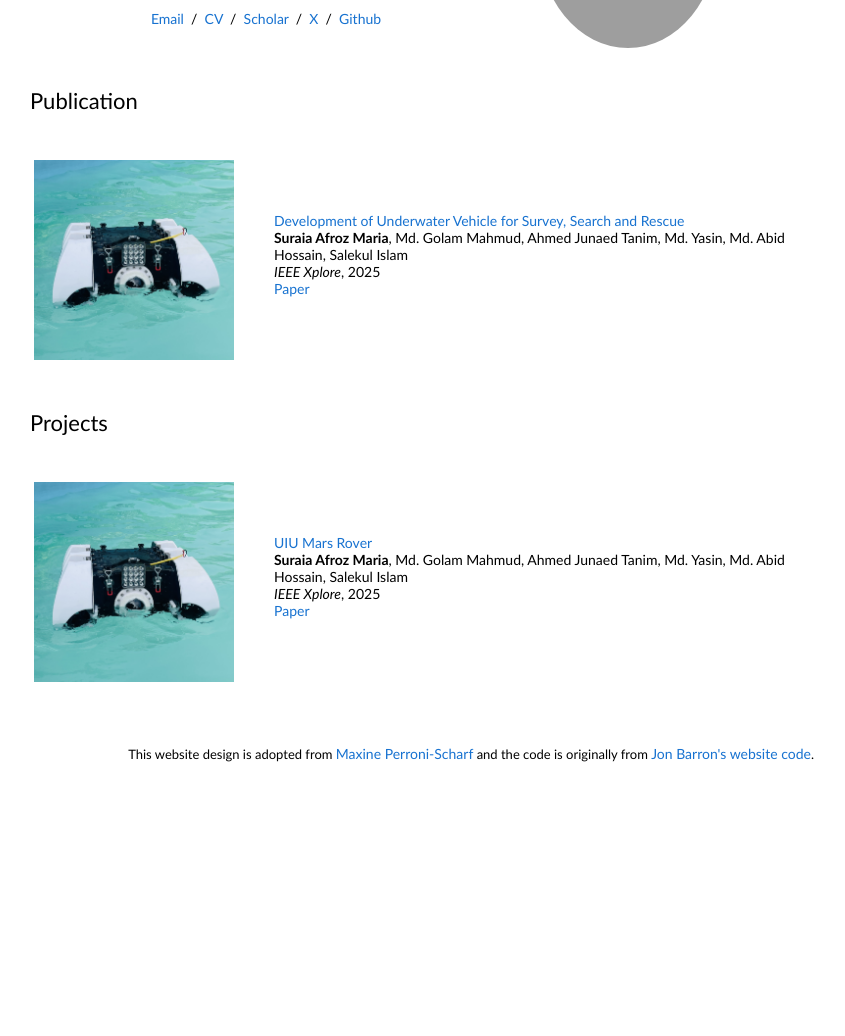
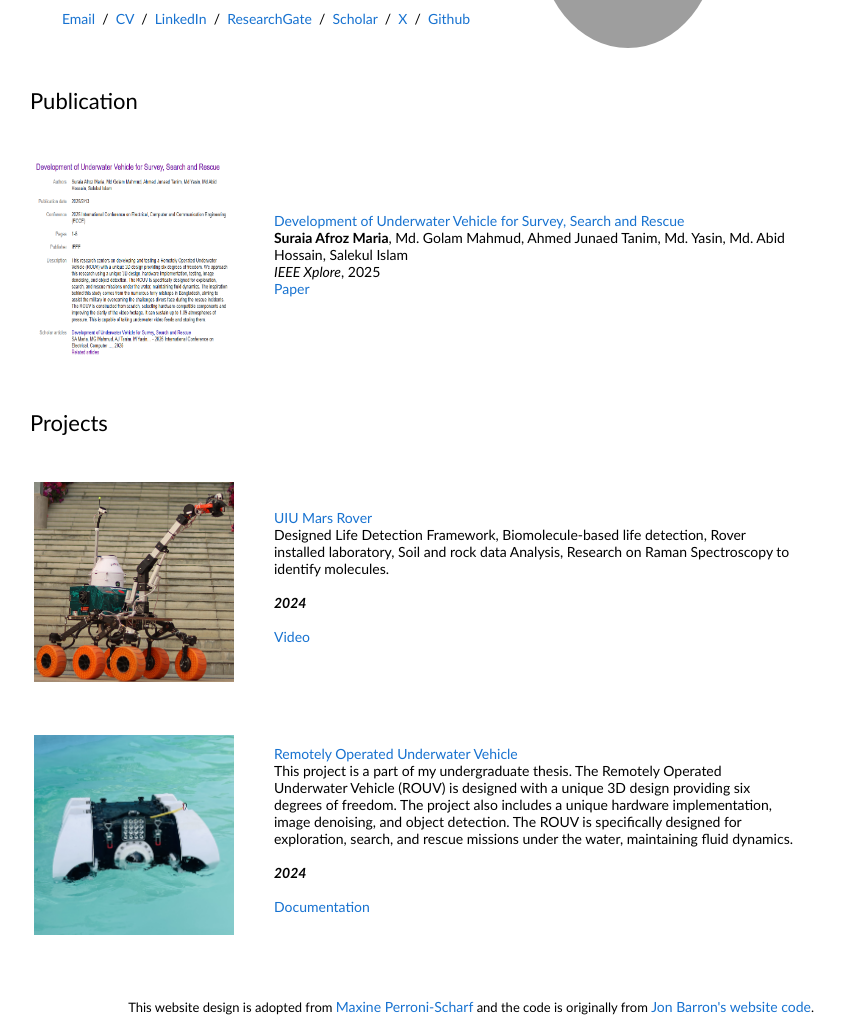
Before and after one commit to suraiaafrozmaria/suraiaafrozmaria.github.io, a plain HTML site: page index.html in a window 1280 px wide. Shown: the part 200-1236 px from the top of the page, without its empty margins (226-1071 px from the left). Before the commit the page ends 983 px from the top, so only its background shows below. Drawn offline with Linux system fonts and the light colour scheme; grey boxes are pictures that could not be loaded.

Commit message:
5th commit

```diff
--- a/index.html
+++ b/index.html
@@ -30,6 +30,8 @@
                 <p style="text-align:center">
                   <a href="mailto:afrozmaria40@gmail.com">Email</a> &nbsp;/&nbsp;
                   <a href="data/Suraia Afroz Maria_CV (2).pdf">CV</a> &nbsp;/&nbsp;
+                  <a href="https://www.linkedin.com/in/suraiaafrozmaria/">LinkedIn</a> &nbsp;/&nbsp;
+                  <a href="https://www.researchgate.net/profile/Suraia-Afroz-Maria?ev=hdr_xprf">ResearchGate</a> &nbsp;/&nbsp;
                   <a href="https://scholar.google.com/citations?user=sC8TIuEAAAAJ&hl=en">Scholar</a> &nbsp;/&nbsp;
                   <a href="https://x.com/AfrozMaria1">X</a> &nbsp;/&nbsp;
                   <a href="https://github.com/afrozmaria07">Github</a>
@@ -39,6 +41,7 @@
                 <a href="images/maria.jpg"><img style="width:180px; height:220px; object-fit:cover; border-radius:50%;" alt="profile photo" src="images/maria.jpg" class="hoverZoomLink"></a>
               </td>
             </tr>
+            <!-- -------------------------------------------Publication------------------------------------ -->
           </tbody></table>
           <table style="width:100%;border:0px;border-spacing:0px;border-collapse:separate;margin-right:auto;margin-left:auto;"><tbody>
               <tr>
@@ -51,7 +54,7 @@
 
           <tr>
             <td style="padding:20px;width:25%;vertical-align:middle">
-              <img src="images/subm.jpg" alt="safs_small" width="200" height="200" style="border-style: none">
+              <img src="images/pub1.png" alt="safs_small" width="200" height="200" style="border-style: none">
             </td>
             <td style="padding:20px;width:75%;vertical-align:middle">
               <a href="https://ieeexplore.ieee.org/document/11013853/keywords#keywords">
@@ -68,7 +71,7 @@
             </td>
           </tr>
         </tbody></table>
-<!-- -------------------------------------------------------------------------------------------------------------- -->
+<!-- -----------------------------------------------------Projects--------------------------------------------------------- -->
         <table style="width:100%;border:0px;border-spacing:0px;border-collapse:separate;margin-right:auto;margin-left:auto;"><tbody>
               <tr>
               <td style="padding:16px;width:100%;vertical-align:middle">
@@ -80,24 +83,45 @@
 
           <tr>
             <td style="padding:20px;width:25%;vertical-align:middle">
-              <img src="images/subm.jpg" alt="safs_small" width="200" height="200" style="border-style: none">
+              <img src="images/yggdrasil_science.jpg" alt="safs_small" width="200" height="200" style="border-style: none">
             </td>
             <td style="padding:20px;width:75%;vertical-align:middle">
               <a href="https://uiumarsrover.org/">
                 <papertitle>UIU Mars Rover</papertitle>
               </a>
               <br>
-              <strong>Suraia Afroz Maria</strong>, Md. Golam Mahmud, Ahmed Junaed Tanim, Md. Yasin, Md. Abid Hossain, Salekul Islam
+              Designed Life Detection Framework, Biomolecule-based life detection, Rover installed laboratory, Soil and rock data Analysis, Research on Raman Spectroscopy to identify molecules.
+              <!-- <em>IEEE Xplore</em>, 2025 -->
+              <br> <br>
+              <b><i>2024</i></b>
+              <br><br>
+              <a href="https://youtu.be/uKANf94gSFs?si=CTMK7v7O6incgD-j">Video</a>
+
+              <p></p>
+            </td>
+          </tr>
+          <!-- --------------------------------------submarine---------------------------------------------- -->
+          <tr>
+            <td style="padding:20px;width:25%;vertical-align:middle">
+              <img src="images/subm.jpg" alt="safs_small" width="200" height="200" style="border-style: none">
+            </td>
+            <td style="padding:20px;width:75%;vertical-align:middle">
+              <a href="https://uiumarsrover.org/">
+                <papertitle>Remotely Operated Underwater Vehicle</papertitle>
+              </a>
               <br>
-              <em>IEEE Xplore</em>, 2025
-              <br>
-              <a href="data/DofUVforSSandR.pdf">Paper</a>
+              This project is a part of my undergraduate thesis. The Remotely Operated Underwater Vehicle (ROUV) is designed with a unique 3D design providing six degrees of freedom. The project also includes a unique hardware implementation, image denoising, and object detection. The ROUV is specifically designed for exploration, search, and rescue missions under the water, maintaining fluid dynamics.
+              <!-- <em>IEEE Xplore</em>, 2025 -->
+              <br> <br>
+              <b><i>2024</i></b>
+              <br><br>
+              <a href="https://ieeexplore.ieee.org/document/11013853/keywords#keywords">Documentation</a>
 
               <p></p>
             </td>
           </tr>
         </tbody></table>
-<!-- --------------------------------------------------------------------------------------------------------------- -->
+<!-- -------------------------------------------------Footer-------------------------------------------------------------- -->
         <table style="width:100%;border:0px;border-spacing:0px;border-collapse:separate;margin-right:auto;margin-left:auto;"><tbody>
           <tr>
             <td style="padding:0px">
```
Also changed, not shown: images/pub1.png (added), images/yggdrasil_science.jpg (added).
